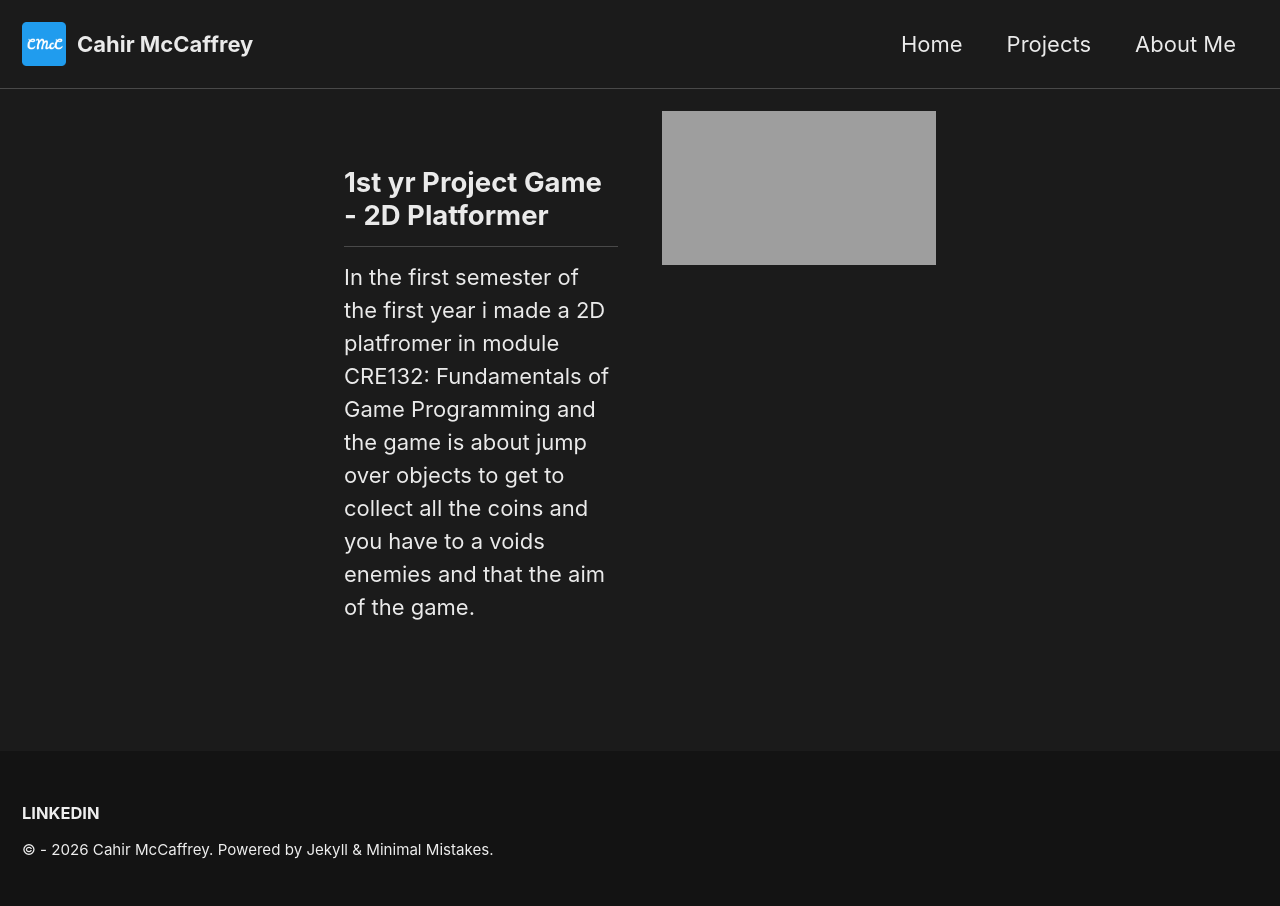
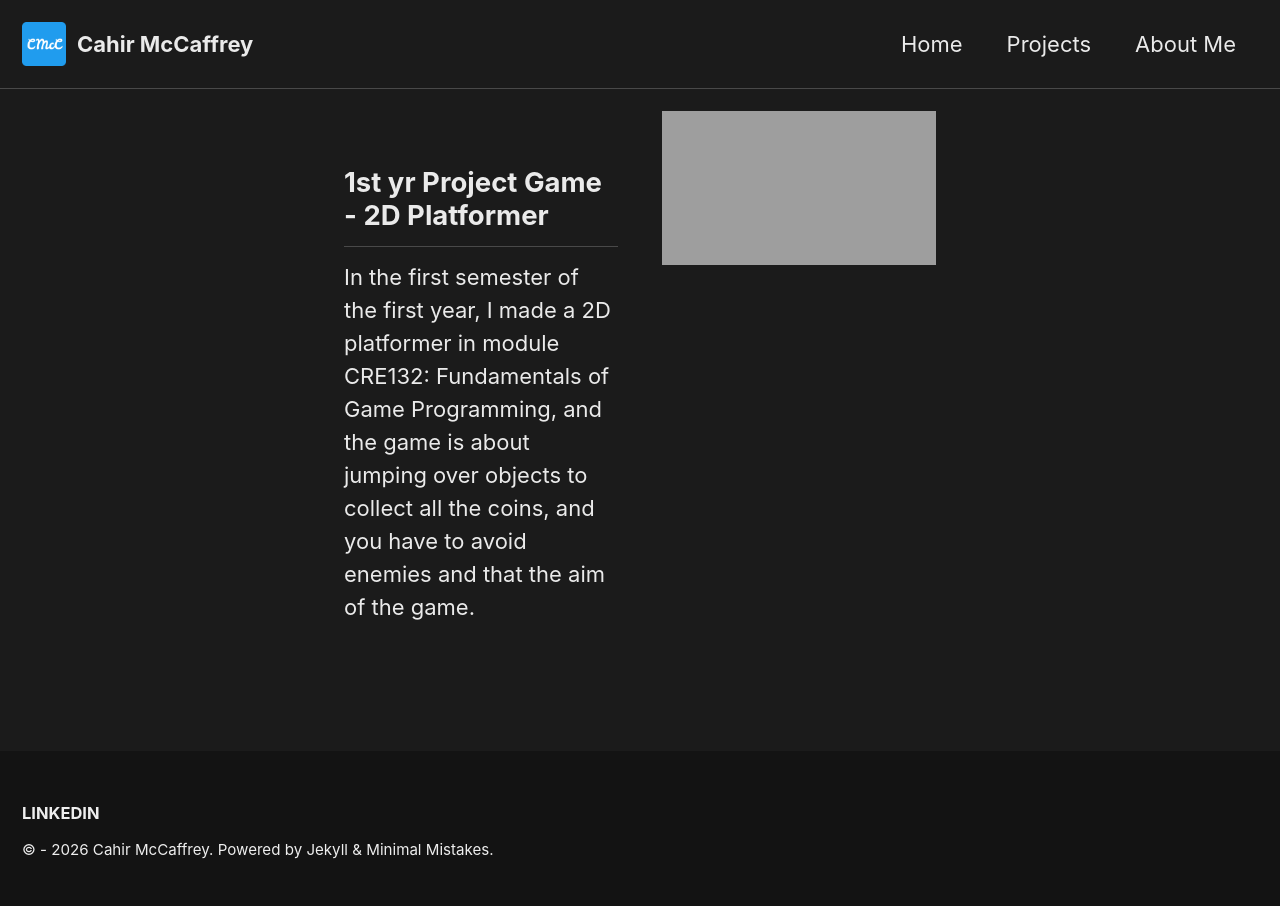
Before and after one commit to MADMAX4TIMEF1CHAMP/MADMAX4TIMEF1CHAMP.github.io, a Jekyll site: the page built from _pages/projects-1styrprojectgame2dplatformer.md, in a window 1280 px wide. Built offline with Jekyll 4.4.1, drawn with Linux system fonts in a browser that asks for light colours; our own code applies the rules of GitHub Pages for plain Markdown files; grey boxes are pictures that could not be loaded.

Commit message:
Update projects-1styrprojectgame2dplatformer.md

```diff
--- a/_pages/projects-1styrprojectgame2dplatformer.md
+++ b/_pages/projects-1styrprojectgame2dplatformer.md
@@ -28,7 +28,7 @@ skills:
 <div style="flex:1 1 250px; min-width:250px;">
 <h2>1st yr Project Game - 2D Platformer</h2>
 <p>
-In the first semester of the first year i made a 2D platfromer in module CRE132: Fundamentals of Game Programming and the game is about jump over objects to get to collect all the coins and you have to a voids enemies and that the aim of the game.
+ In the first semester of the first year, I made a 2D platformer in module CRE132: Fundamentals of Game Programming, and the game is about jumping over objects to collect all the coins, and you have to avoid enemies and that the aim of the game.
 </p>
 </div>
 <!-- RIGHT: video/content area -->
```
